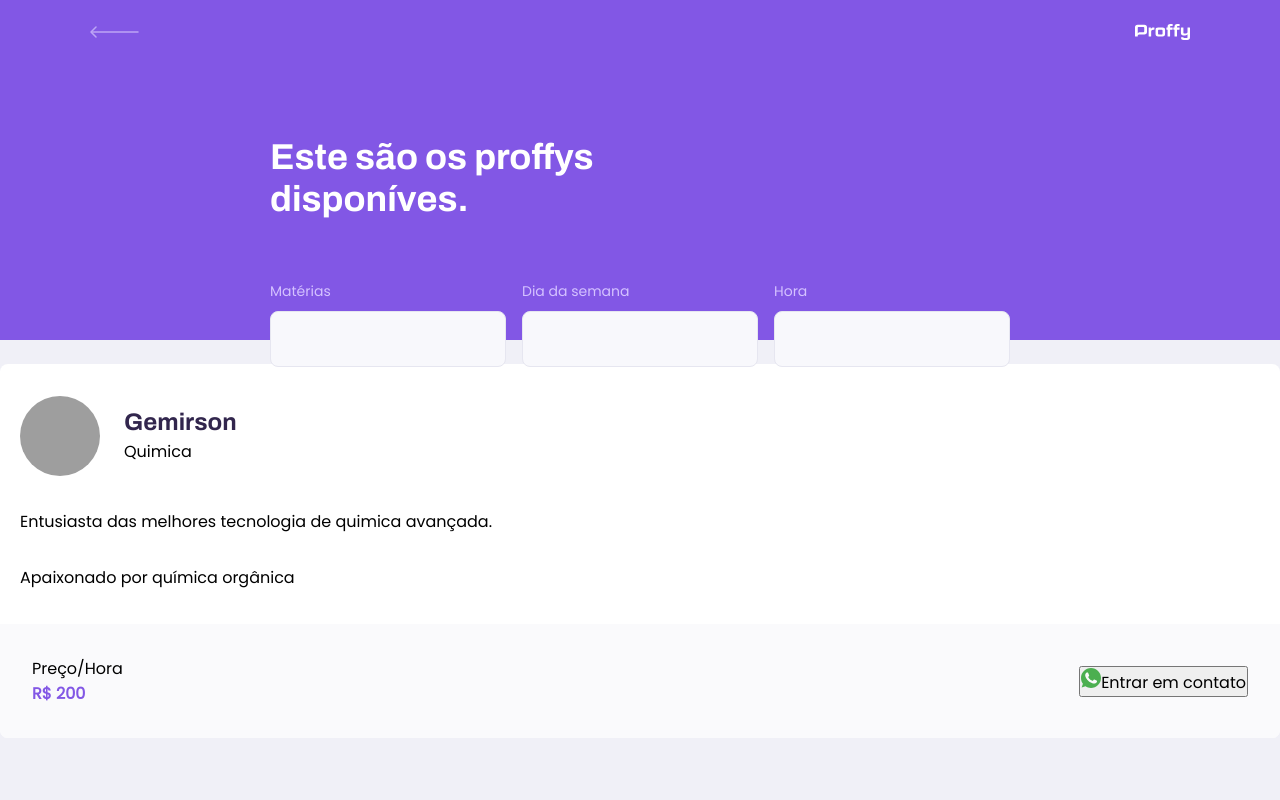
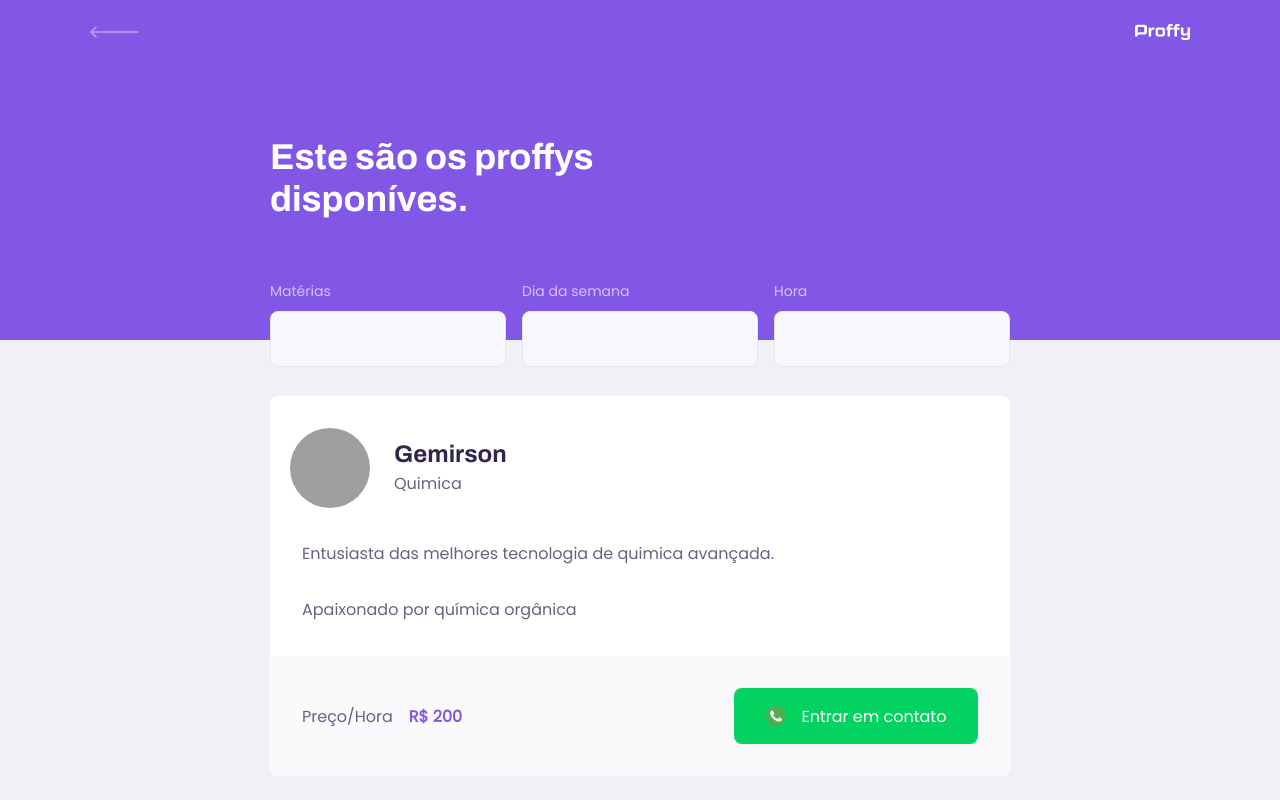
Before and after one commit to gemirson/nlw, a React (Create React App) app: page /study in a window 1280 px wide. Shown: the top 800 px of the page. Built offline with nearby package versions, Linux system fonts and the light colour scheme; grey boxes are pictures that could not be loaded.

Commit message:
feature(TeacherList): create component TeacheIitem

```diff
--- a/src/assets/styles/global.css
+++ b/src/assets/styles/global.css
@@ -39,7 +39,8 @@
 }
 
 body,input,button,textarea {
-    font: 500 1.6rem Poppins
+    font: 500 1.6rem Poppins;
+    color: var(--color-text-base);
 }
 .container{
     width: 90vw;
--- /dev/null
+++ b/src/components/TeacherItem/index.js
@@ -0,0 +1,36 @@
+
+import React from 'react'
+import './styles.css'
+import whatsappIcon from '../../assets/images/icons/whatsapp.svg'
+
+function TeacherItem() {
+    return (
+
+        <article className="teacher-item">
+            <header>
+                <img src="https://avatars3.githubusercontent.com/u/43867047?s=400&u=fe07fbcd20ee505c73edfab1ff4a055a32e8aa24&v=4" alt="Gemirson" />
+                <div>
+                    <strong>Gemirson</strong>
+                    <span>Quimica</span>
+                </div>
+            </header>
+            <p>
+                Entusiasta das melhores tecnologia de quimica avançada.
+          <br /><br />
+                Apaixonado por química orgânica
+      </p>
+            <footer>
+                <p>
+                    Preço/Hora
+          <strong>R$ 200</strong>
+                </p>
+                <button type="button">
+                    <img src={whatsappIcon} alt="Whatsapp" />
+                    Entrar em contato
+        </button>
+            </footer>
+        </article>
+    );
+}
+
+export default TeacherItem;
--- /dev/null
+++ b/src/components/TeacherItem/styles.css
@@ -0,0 +1,100 @@
+
+.teacher-item{
+    background: var(--color-box-base);
+    border: 1px solid var(--color-liene-in-white);
+    border-radius: 0.8rem;
+    margin-top: 2.4rem;
+    overflow: hidden;
+}
+.teacher-item header{
+    padding: 3.2rem 2rem;
+    display:flex;
+    align-items:center;
+
+}
+
+.teacher-item header img{
+    width: 8rem;
+    height: 8rem;
+    border-radius: 50%;
+
+}
+
+.teacher-item header div{
+    margin-left: 2.4rem;
+}
+.teacher-item header div strong {
+    font: 700 2.4rem Archivo;
+    display: block;
+    color: var(--color-text-title);
+}
+
+.teacher-item header div span{
+    font-size: 1.6rem;
+    display: block;
+    margin-top: 0.4rem;
+}
+.teacher-item > p{
+   padding: 0 2rem;
+   font-size: 1.6rem;
+   line-height: 2.8rem;
+}
+
+.teacher-item footer{
+    padding:3.2rem 3.2rem;
+    background: var(--color-box-footer);
+    border-top: 1px solid var(--color-liene-in-white);
+    margin-top: 3.2rem;
+    display: flex;
+    align-items: center;
+    justify-content: space-between;
+}
+
+.teacher-item footer p strong{
+    color: var(--color-primary);
+    font-size: 1.6rem;
+    display: block;
+}
+
+.teacher-item footer button{
+
+    width: 20rem;
+    height: 5.6rem;
+    background: var(--color-secundary);
+    color: var(--color-button-text);
+    border: 0;
+    border-radius: 0.8rem;
+    cursor: pointer;
+    font-size: 700 1.4rem Archivo;
+    display: flex;
+    align-items: center;
+    justify-content: space-evenly;
+    transition: 0.2s;
+}
+.teacher-item footer button:hover{
+    background: var(--color-secundary-dark);
+}@media(min-width: 700px) {
+
+    .teacher-item header
+    .teacher-item footer {
+        padding: 3.2rem;
+    }
+     .teacher-item > p {
+         padding: 0 3.2rem;
+     }
+     .teacher-item footer p strong {
+         display: initial;
+         margin-left: 1.6rem;
+     }
+
+     .teacher-item footer button {
+         width: 24.4rem;
+         font-size: 1.6rem;
+         justify-content: center;
+     }
+
+     .teacher-item footer button img {
+         margin-right: 1.6rem;
+     }
+
+    }
--- a/src/pages/TeacheList/index.tsx
+++ b/src/pages/TeacheList/index.tsx
@@ -1,7 +1,7 @@
 import React from 'react'
 import './styles.css'
 import PageHeader from '../../components/PageHeader';
-import whatsappIcon from '../../assets/images/icons/whatsapp.svg'
+import TeacherItem from '../../components/TeacherItem'
 
 function TeacherList() {
   return (
@@ -27,30 +27,10 @@
 
       </PageHeader>
       <main>
-        <article className="teacher-item">
-          <header>
-            <img src="https://avatars3.githubusercontent.com/u/43867047?s=400&u=fe07fbcd20ee505c73edfab1ff4a055a32e8aa24&v=4" alt="Gemirson" />
-            <div>
-              <strong>Gemirson</strong>
-              <span>Quimica</span>
-            </div>
-          </header>
-          <p>
-            Entusiasta das melhores tecnologia de quimica avançada.
-            <br/><br/>
-            Apaixonado por química orgânica
-        </p>
-        <footer>
-          <p>
-            Preço/Hora
-            <strong>R$ 200</strong>
-          </p>
-          <button type="button">
-              <img src={whatsappIcon} alt="Whatsapp"/>
-              Entrar em contato
-          </button>
-        </footer>
-        </article>
+       <TeacherItem/>
+       <TeacherItem/>
+       <TeacherItem/>
+       <TeacherItem/>
       </main>
     </div>
   );
--- a/src/pages/TeacheList/styles.css
+++ b/src/pages/TeacheList/styles.css
@@ -56,62 +56,9 @@
     width: 90%;
 }
 
-.teacher-item{
-    background: var(--color-box-base);
-    border: 1px solid var(--color-liene-in-white);
-    border-radius: 0.8rem;
-    margin-top: 2.4rem;
-    overflow: hidden;
-}
-.teacher-item header{
-    padding: 3.2rem 2rem;
-    display:flex;
-    align-items:center;
 
-}
 
-.teacher-item header img{
-    width: 8rem;
-    height: 8rem;
-    border-radius: 50%;
 
-}
-
-.teacher-item header div{
-    margin-left: 2.4rem;
-}
-.teacher-item header div strong {
-    font: 700 2.4rem Archivo;
-    display: block;
-    color: var(--color-text-title);
-}
-
-.teacher-item header div span{
-    font-size: 1.6rem;
-    display: block;
-    margin-top: 0.4rem;
-}
-.teacher-item > p{
-   padding: 0 2rem;
-   font-size: 1.6rem;
-   line-height: 2.8rem;
-}
-
-.teacher-item footer{
-    padding:3.2rem 3.2rem;
-    background: var(--color-box-footer);
-    border-top: 1px solid var(--color-liene-in-white);
-    margin-top: 3.2rem;
-    display: flex;
-    align-items: center;
-    justify-content: space-between;
-}
-
-.teacher-item footer p strong{
-    color: var(--color-primary);
-    font-size: 1.6rem;
-    display: block;
-}
 @media(min-width: 700px) {
 
 #page-teacher-list {
@@ -130,4 +77,31 @@
     margin-top: 0;
 }
 
+#page-teacher-list main {
+    padding: 3.2rem 0;
+    max-width:740px;
+    margin: 0 auto ;
 }
+.teacher-item header
+.teacher-item footer {
+    padding: 3.2rem;
+}
+ .teacher-item > p {
+     padding: 0 3.2rem;
+ }
+ .teacher-item footer p strong {
+     display: initial;
+     margin-left: 1.6rem;
+ }
+
+ .teacher-item footer button {
+     width: 24.4rem;
+     font-size: 1.6rem;
+     justify-content: center;
+ }
+
+ .teacher-item footer button img {
+     margin-right: 1.6rem;
+ }
+
+}
```
